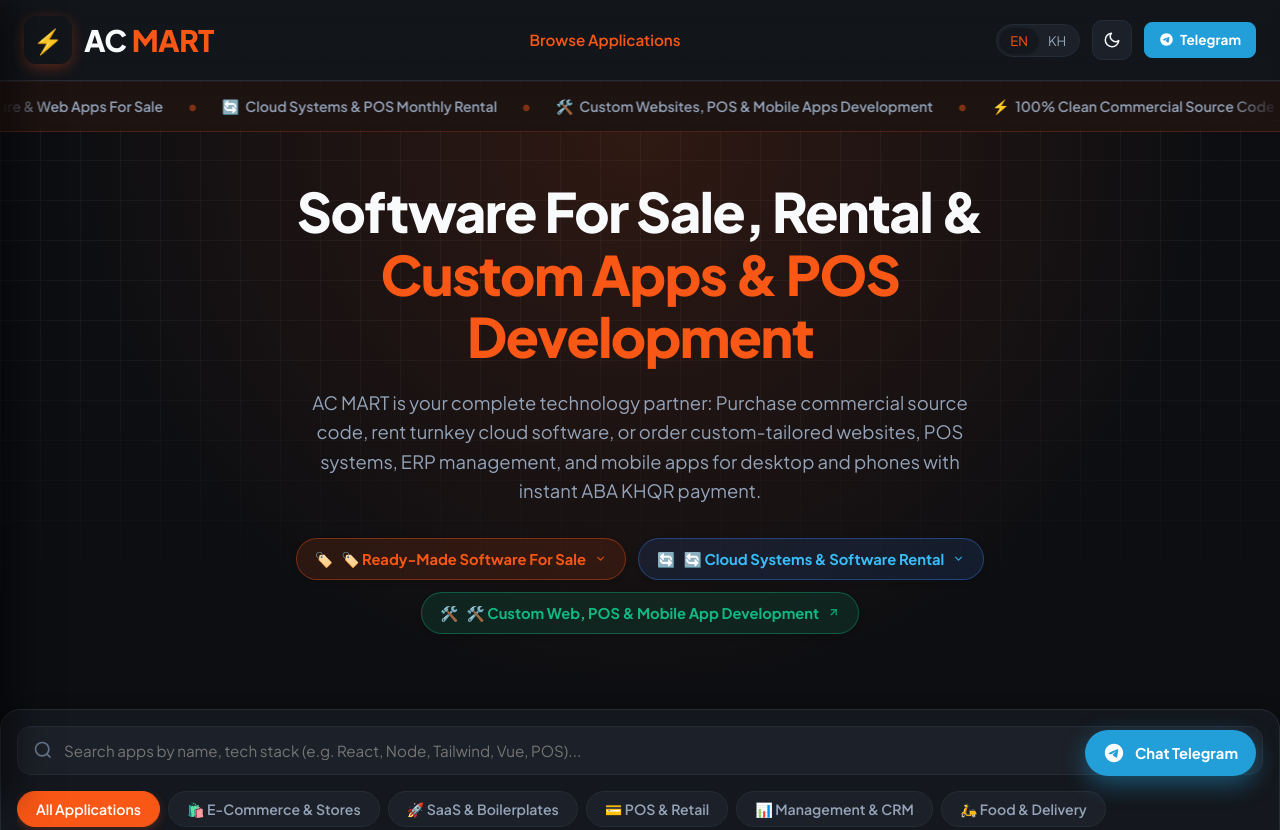
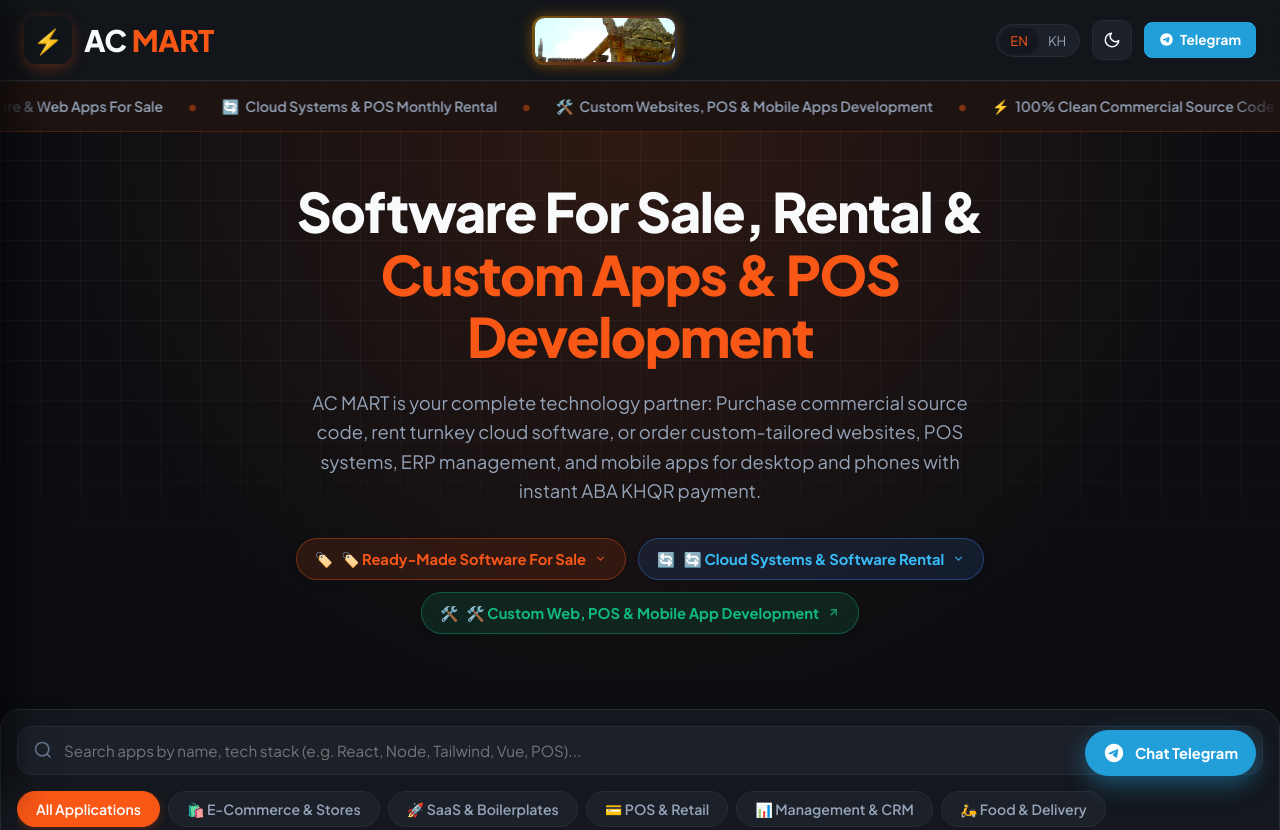
Before and after one commit to boreykem/ac-mart-store, a website: page index.html in a window 1280 px wide. Shown: the top 830 px of the page. Drawn offline with Linux system fonts and the light colour scheme; a web font is replaced by a local one.

Commit message:
feat: replace text nav with animated Preah Vihear Temple cultural artwork in header

```diff
--- a/build.js
+++ b/build.js
@@ -10,6 +10,7 @@ const filesToCopy = [
   'index.html',
   'styles.css',
   'app.js',
+  'preah_vihear_nav.webp',
   '_redirects',
   'netlify.toml',
   'vercel.json'
--- a/index.html
+++ b/index.html
@@ -33,10 +33,15 @@
         </div>
       </div>
 
-      <!-- Desktop Nav Links -->
-      <ul class="nav-links desktop-nav" id="navLinksList">
-        <li><a class="nav-link active" href="#marketplaceCatalog" id="navMarketplace" data-i18n="nav_marketplace">Browse Applications</a></li>
-      </ul>
+      <!-- Preah Vihear Temple Cultural Showcase (Replaces Text Nav) -->
+      <div class="preah-vihear-nav-wrap desktop-nav">
+        <a href="#marketplaceCatalog" id="navMarketplace" class="preah-vihear-card" title="ប្រាសាទព្រះវិហារ (កម្ពុជា) • Preah Vihear Temple (Cambodia)">
+          <div class="preah-vihear-img-box">
+            <img src="preah_vihear_nav.webp" alt="ប្រាសាទព្រះវិហារ • Preah Vihear Temple" class="preah-vihear-img">
+            <div class="preah-vihear-shimmer"></div>
+          </div>
+        </a>
+      </div>
 
       <div class="nav-actions">
         <!-- Language Switcher EN | KH -->
--- a/styles.css
+++ b/styles.css
@@ -303,6 +303,108 @@ input, select, textarea {
   color: var(--brand-primary);
 }
 
+/* ==========================================================================
+   Header Preah Vihear Temple Cultural Showcase & Animation
+   ========================================================================== */
+.preah-vihear-nav-wrap {
+  display: flex;
+  align-items: center;
+  justify-content: center;
+}
+
+.preah-vihear-card {
+  display: inline-flex;
+  align-items: center;
+  text-decoration: none;
+  border-radius: 12px;
+  position: relative;
+  padding: 2.5px;
+  background: linear-gradient(135deg, rgba(234, 179, 8, 0.45), rgba(249, 87, 22, 0.35), rgba(59, 130, 246, 0.25));
+  box-shadow: 0 0 14px rgba(234, 179, 8, 0.22);
+  transition: all 0.3s cubic-bezier(0.4, 0, 0.2, 1);
+  animation: preahVihearGlow 4s ease-in-out infinite alternate;
+}
+
+.preah-vihear-img-box {
+  width: 140px;
+  height: 44px;
+  border-radius: 9.5px;
+  overflow: hidden;
+  position: relative;
+  background: #000;
+  display: flex;
+  align-items: center;
+  justify-content: center;
+}
+
+.preah-vihear-img {
+  width: 100%;
+  height: 100%;
+  object-fit: cover;
+  object-position: center 36%;
+  display: block;
+  transition: transform 0.4s ease;
+  filter: saturate(1.18) contrast(1.06);
+}
+
+/* Shimmer Light Sweep (ចលនាពន្លឺរលោងស្អាតឆ្លុះកាត់) */
+.preah-vihear-shimmer {
+  position: absolute;
+  top: 0;
+  left: -150%;
+  width: 100%;
+  height: 100%;
+  background: linear-gradient(
+    90deg,
+    transparent 0%,
+    rgba(255, 255, 255, 0.1) 20%,
+    rgba(255, 215, 0, 0.48) 50%,
+    rgba(255, 255, 255, 0.3) 60%,
+    transparent 100%
+  );
+  transform: skewX(-25deg);
+  animation: shimmerPass 4.5s cubic-bezier(0.4, 0, 0.2, 1) infinite;
+  pointer-events: none;
+}
+
+@keyframes shimmerPass {
+  0% {
+    left: -150%;
+  }
+  30%, 100% {
+    left: 170%;
+  }
+}
+
+@keyframes preahVihearGlow {
+  0% {
+    box-shadow: 0 0 10px rgba(234, 179, 8, 0.18), 0 2px 8px rgba(0, 0, 0, 0.4);
+  }
+  100% {
+    box-shadow: 0 0 20px rgba(234, 179, 8, 0.45), 0 4px 14px rgba(249, 87, 22, 0.25);
+  }
+}
+
+.preah-vihear-card:hover {
+  transform: translateY(-2px) scale(1.05);
+  box-shadow: 0 0 24px rgba(234, 179, 8, 0.6), 0 6px 18px rgba(0, 0, 0, 0.6);
+}
+
+.preah-vihear-card:hover .preah-vihear-img {
+  transform: scale(1.12);
+}
+
+.preah-vihear-card:hover .preah-vihear-shimmer {
+  animation-duration: 2.2s;
+}
+
+@media (max-width: 900px) {
+  .preah-vihear-img-box {
+    width: 110px;
+    height: 38px;
+  }
+}
+
 .nav-actions {
   display: flex;
   align-items: center;
```
Also changed, not shown: preah_vihear_nav.webp (added).
